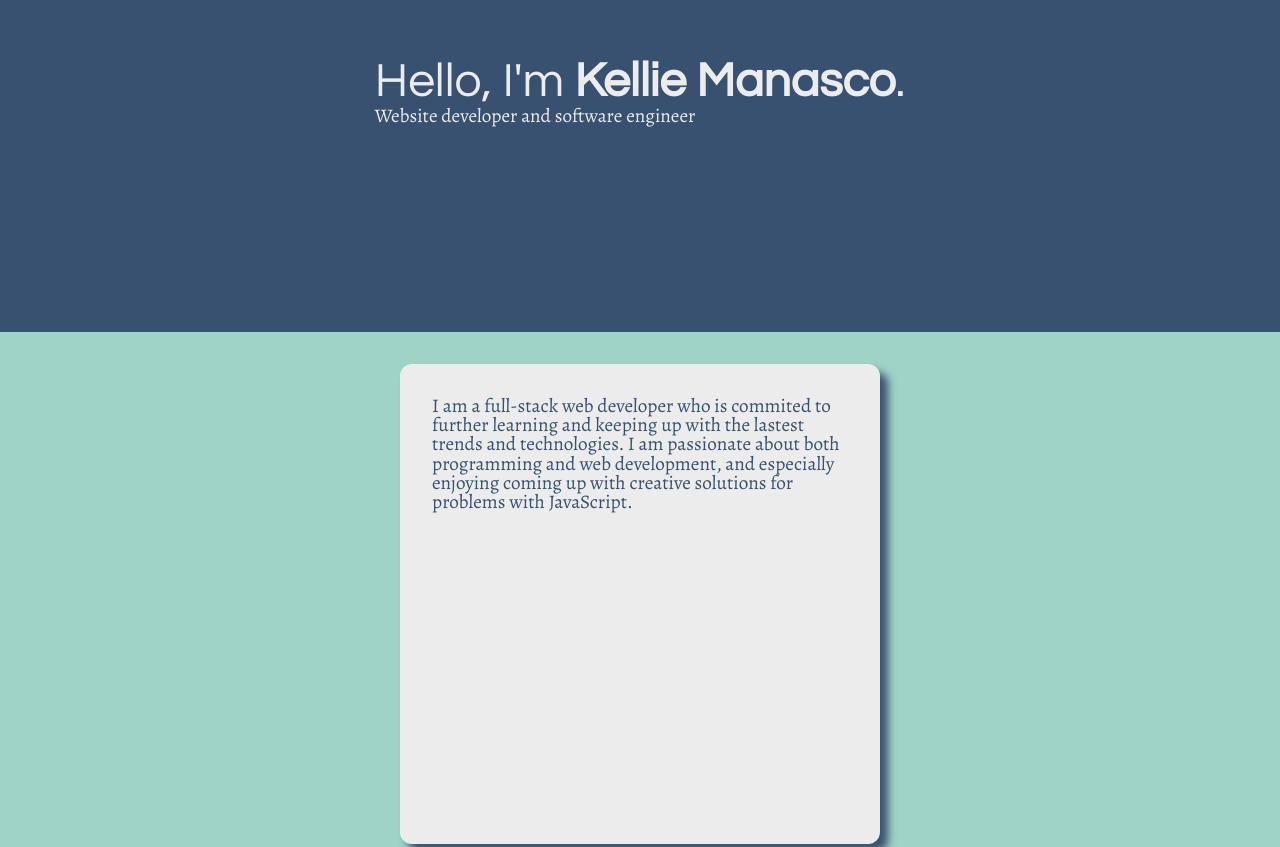
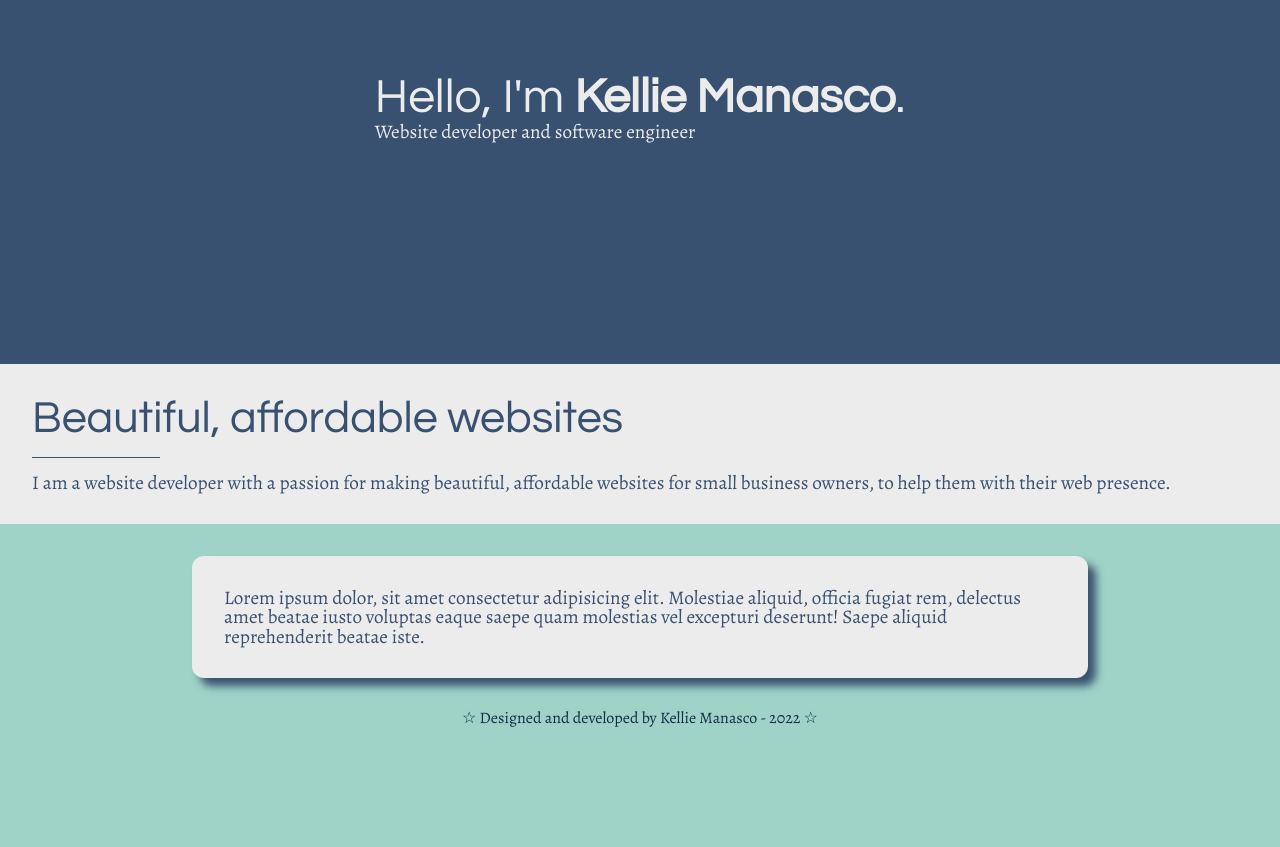
Before and after one commit to kelnicmana/kelnicmana.github.io, a plain HTML site: page index.html in a window 1280 px wide. Shown: the part 148-995 px from the top of the page. After the commit the page ends 877 px from the top, so only its background shows below. Drawn offline with nearby package versions, Linux system fonts and the light colour scheme.

Commit message:
adds mission section and related content creates styles for line elements temporarily fills card element with lorem text

```diff
--- a/index.html
+++ b/index.html
@@ -2,6 +2,7 @@
 <html>
   <head>
     <meta charset="utf-8" />
+    <meta name="viewport" content="width=device-width, initial-scale=1.0" />
     <meta
       property="og:image"
       content="https://kelnicmana.github.io/images/blkandwht.png"
@@ -27,15 +28,25 @@
         <p>Website developer and software engineer</p>
       </div>
     </header>
-    <div class="card">
-      <p>
-        I am a full-stack web developer who is commited to further learning and
-        keeping up with the lastest trends and technologies. I am passionate
-        about both programming and web development, and especially enjoying
-        coming up with creative solutions for problems with JavaScript.
-      </p>
-    </div>
-
+    <main>
+      <section class="mission">
+        <h2>Beautiful, affordable websites</h2>
+        <div class="line"></div>
+        <p>
+          I am a website developer with a passion for making beautiful,
+          affordable websites for small business owners, to help them with their
+          web presence.
+        </p>
+      </section>
+      <div class="card">
+        <p>
+          Lorem ipsum dolor, sit amet consectetur adipisicing elit. Molestiae
+          aliquid, officia fugiat rem, delectus amet beatae iusto voluptas eaque
+          saepe quam molestias vel excepturi deserunt! Saepe aliquid
+          reprehenderit beatae iste.
+        </p>
+      </div>
+    </main>
     <footer>
       &star; Designed and developed by Kellie Manasco - 2022 &star;
     </footer>
--- a/styles/style.css
+++ b/styles/style.css
@@ -5,8 +5,43 @@
   --dark: #142d4c;
 }
 
+/*--- Structure ---*/
+
 body * {
   box-sizing: border-box;
+}
+
+header {
+  height: clamp(22rem, 40vw, 34rem);
+  display: flex;
+  justify-content: center;
+  align-items: center;
+}
+
+h1 {
+  text-align: center;
+}
+
+.mission {
+  padding: 2rem;
+}
+
+.card {
+  width: 70vw;
+  margin: 2rem auto;
+  padding: 2rem;
+}
+
+.line {
+  margin: 1rem 0;
+}
+
+footer {
+  text-align: center;
+}
+
+strong {
+  font-weight: 700;
 }
 
 /*--- Skin ---*/
@@ -36,8 +71,16 @@ h1 {
   font-size: clamp(2rem, 5vw, 3rem);
 }
 
+h2 {
+  font-size: clamp(1.8rem, 4.8vw, 2.8rem);
+}
+
 p {
   font-size: clamp(1.1rem, 2vw, 1.2rem);
+}
+
+.mission {
+  background: var(--light);
 }
 
 .card {
@@ -56,34 +99,12 @@ p {
   padding: 0.7rem 1.2rem;
 }
 
+.line {
+  height: 0.01rem;
+  width: 8rem;
+  background: var(--primary);
+}
+
 footer {
   color: var(--dark);
 }
-
-/*--- Structure ---*/
-
-header {
-  height: 30rem;
-  display: flex;
-  justify-content: center;
-  align-items: center;
-}
-
-h1 {
-  text-align: center;
-}
-
-.card {
-  width: 30rem;
-  height: 30rem;
-  margin: 2rem auto;
-  padding: 2rem;
-}
-
-footer {
-  text-align: center;
-}
-
-strong {
-  font-weight: 700;
-}
```
